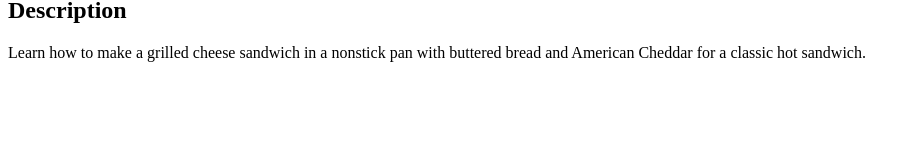
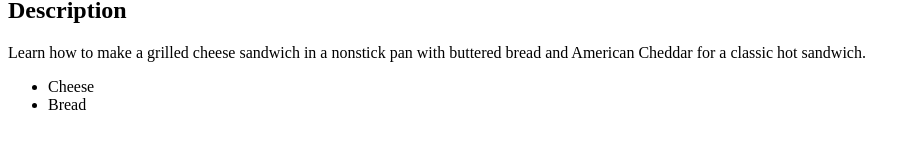
Before and after one commit to Crowload/odin-recipes, a plain HTML site: page recipes/Grilled-Cheese.html in a window 1280 px wide. Shown: the part 441-590 px from the top of the page, without its empty margins (0-920 px from the left). Drawn offline with Linux system fonts and the light colour scheme.

Commit message:
Add ingredients for grilled Cheese

```diff
--- a/recipes/Grilled-Cheese.html
+++ b/recipes/Grilled-Cheese.html
@@ -12,7 +12,10 @@
      alt="Grilled cheese on a plate"></p>
      <h2>Description</h2>
       <p>Learn how to make a grilled cheese sandwich in a nonstick pan with buttered bread and American Cheddar for a classic hot sandwich.</p>
-
+    <ul>
+        <li>Cheese</li>
+        <li>Bread</li>
+    </ul>
 
 
     </body>
```
